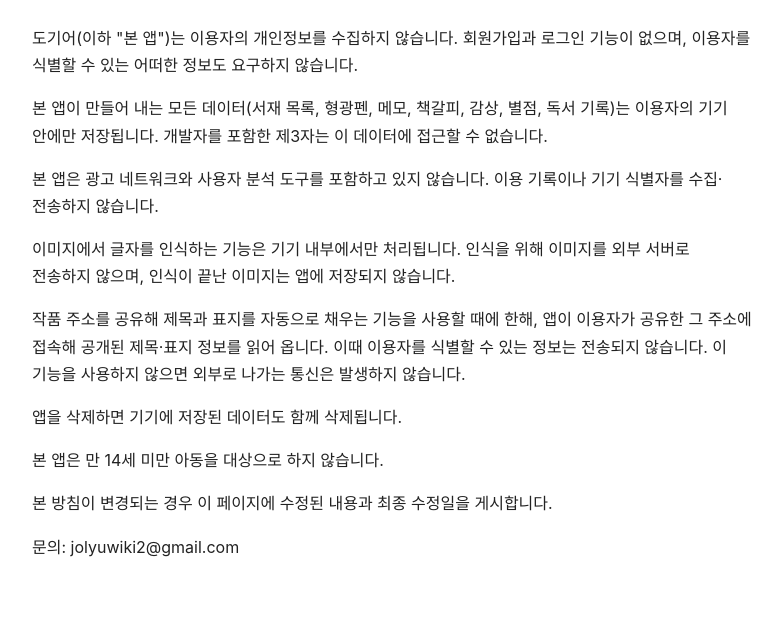
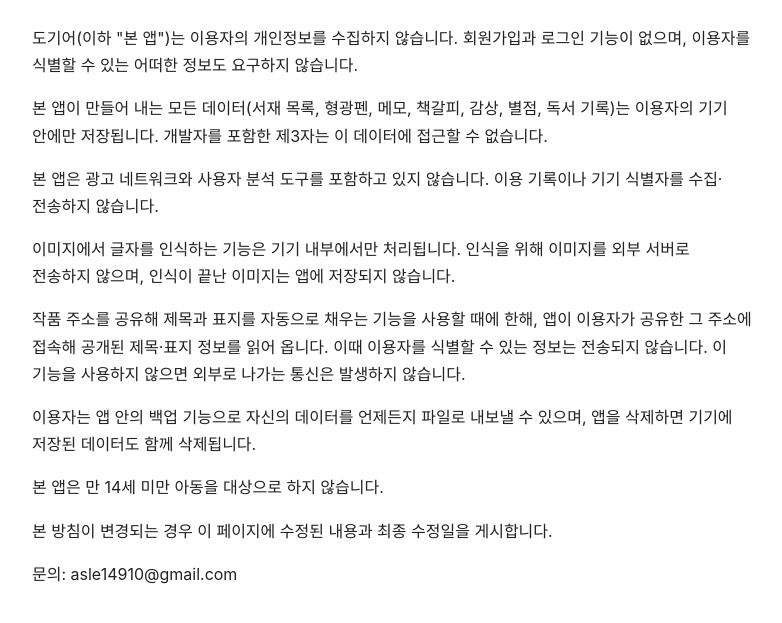
Before and after one commit to asle149/dogear-privacy, a plain HTML site: page index.html in a window 1280 px wide. Shown: the part 107-730 px from the top of the page, without its empty margins (248-1030 px from the left). Drawn offline with Linux system fonts and the light colour scheme.

Commit message:
문의 메일 변경·백업 문장 추가

```diff
--- a/index.html
+++ b/index.html
@@ -25,12 +25,12 @@
 
 <p>작품 주소를 공유해 제목과 표지를 자동으로 채우는 기능을 사용할 때에 한해, 앱이 이용자가 공유한 그 주소에 접속해 공개된 제목·표지 정보를 읽어 옵니다. 이때 이용자를 식별할 수 있는 정보는 전송되지 않습니다. 이 기능을 사용하지 않으면 외부로 나가는 통신은 발생하지 않습니다.</p>
 
-<p>앱을 삭제하면 기기에 저장된 데이터도 함께 삭제됩니다.</p>
+<p>이용자는 앱 안의 백업 기능으로 자신의 데이터를 언제든지 파일로 내보낼 수 있으며, 앱을 삭제하면 기기에 저장된 데이터도 함께 삭제됩니다.</p>
 
 <p>본 앱은 만 14세 미만 아동을 대상으로 하지 않습니다.</p>
 
 <p>본 방침이 변경되는 경우 이 페이지에 수정된 내용과 최종 수정일을 게시합니다.</p>
 
-<p>문의: jolyuwiki2@gmail.com</p>
+<p>문의: asle14910@gmail.com</p>
 </body>
 </html>
```
